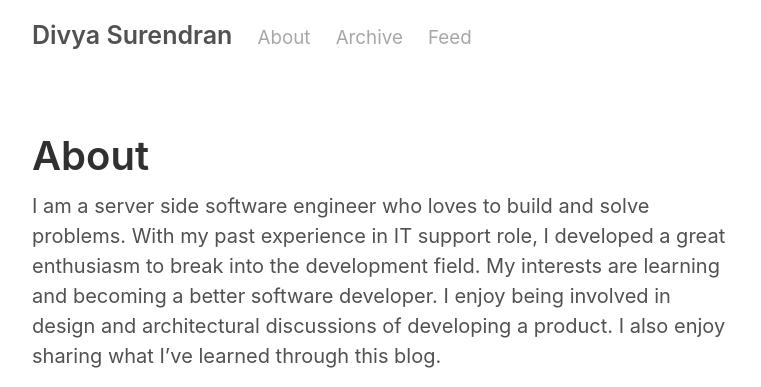
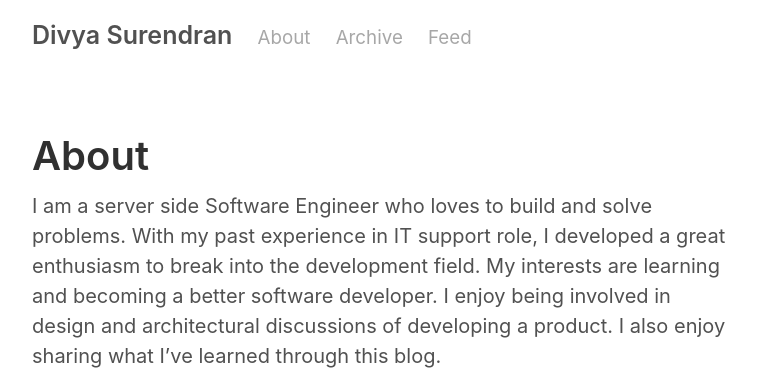
Before and after one commit to divyaspec/divyaspec.github.io, a Jekyll site: the page built from about.md, in a window 1280 px wide. Shown: the top 387 px of the page, without its empty margins (258-1019 px from the left). Built offline with Jekyll 4.4.1, drawn with Linux system fonts in a browser that asks for light colours.

```diff
--- a/about.md
+++ b/about.md
@@ -3,7 +3,7 @@ layout: page
 title: About
 ---
 
-I am a server side software engineer who loves to build and solve problems. With my past experience in IT support role, I developed a great enthusiasm to break into the development field. My interests are learning and becoming a better software developer. I enjoy being involved in design and architectural discussions of developing a product. I also enjoy sharing what I've learned through this blog.
+I am a server side Software Engineer who loves to build and solve problems. With my past experience in IT support role, I developed a great enthusiasm to break into the development field. My interests are learning and becoming a better software developer. I enjoy being involved in design and architectural discussions of developing a product. I also enjoy sharing what I've learned through this blog.
 
 For my static blog site, I used Poole since it provides you a mobile friendly design and complete set up for [Jekyll](http://jekyllrb.com) site. There are lot of other themes that you can use from Jekyll sites. However I went for Poole since it supports for a wide gamut of HTML elements and syntax highlighting, courtesy Jekyll's built-in support for Rouge.
 
```
